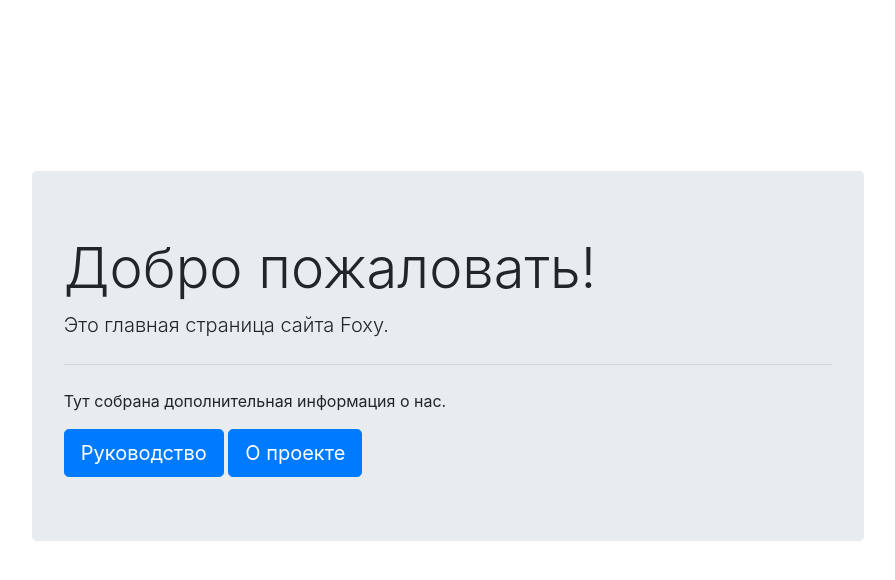
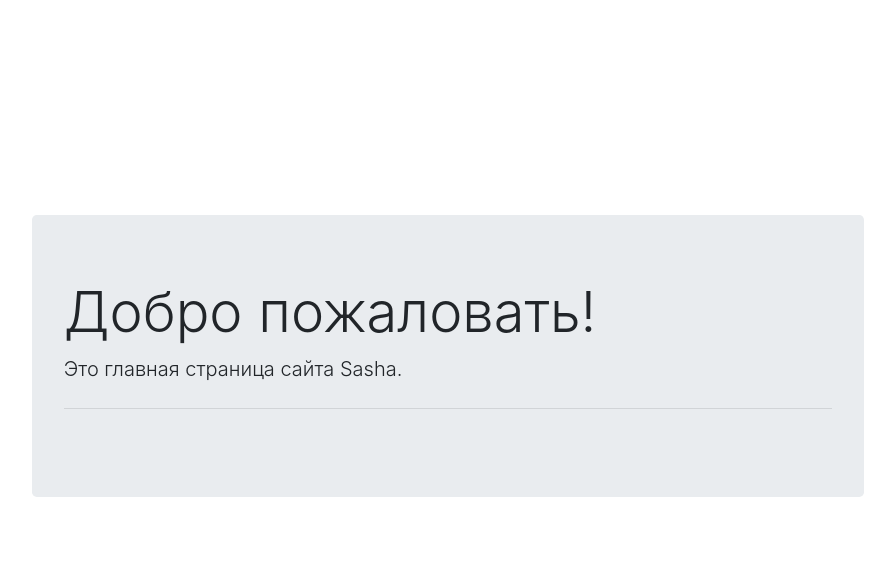
Before and after one commit to Adg1r/SASHA, a Django app: template Sasha/apps/templates/index.html in a window 1280 px wide. Shown: the part 56-636 px from the top of the page, without its empty margins (192-1087 px from the left). Run offline with Django 3.2, Linux system fonts and the light colour scheme; the template is opened without the code that fills it, so the values that code supplies are empty; a user stored in the database is signed in; parts of the project's set-up code (start-up, migrations or seed data) failed here and were passed over; some libraries are stand-ins or nearby versions.

Commit message:
some changes

```diff
--- a/Sasha/Sasha/asgi.py
+++ b/Sasha/Sasha/asgi.py
@@ -1,5 +1,5 @@
 """
-ASGI config for cum project.
+ASGI config for Sasha project.
 
 It exposes the ASGI callable as a module-level variable named ``application``.
 
--- a/Sasha/Sasha/settings.py
+++ b/Sasha/Sasha/settings.py
@@ -142,8 +142,8 @@ MEDIA_ROOT = os.path.join(BASE_DIR, "media")
 #EMAIL_BACKEND = 'django.core.mail.backends.smtp.EmailBackend'
 #EMAIL_HOST = 'smtp.gmail.com'
 #EMAIL_PORT = 465
-#EMAIL_HOST_USER = 'majorkir05@gmail.com'
-#EMAIL_HOST_PASSWORD = '25092001Kir'
+#EMAIL_HOST_USER = ''
+#EMAIL_HOST_PASSWORD = ''
 #EMAIL_USE_SSL = True
 #DEFAULT_FROM_EMAIL = EMAIL_HOST_USER
 
--- a/Sasha/Sasha/urls.py
+++ b/Sasha/Sasha/urls.py
@@ -1,4 +1,4 @@
-"""cum URL Configuration
+"""Sasha URL Configuration
 
 The `urlpatterns` list routes URLs to views. For more information please see:
     https://docs.djangoproject.com/en/3.1/topics/http/urls/
--- a/Sasha/apps/templates/header.html
+++ b/Sasha/apps/templates/header.html
@@ -1,5 +1,5 @@
 <nav class="navbar fixed-top navbar-expand-lg navbar-dark" style="background-color: {{theme.base_color}};">
-  <a class="navbar-brand" href="/">FOXY</a>
+  <a class="navbar-brand" href="/">Sasha</a>
   <button class="navbar-toggler" type="button" data-toggle="collapse" data-target="#navbarNav" aria-controls="navbarNav" aria-expanded="false" aria-label="Toggle navigation">
     <span class="navbar-toggler-icon"></span>
   </button>
--- a/Sasha/apps/templates/index.html
+++ b/Sasha/apps/templates/index.html
@@ -2,11 +2,8 @@
 {% block content %}
 <div class="jumbotron w-75">
     <h1 class="display-4">Добро пожаловать!</h1>
-    <p class="lead">Это главная страница сайта Foxy.</p>
+    <p class="lead">Это главная страница сайта Sasha.</p>
     <hr class="my-4">
-    <p>Тут собрана дополнительная информация о нас.</p>
-    <button type="button" class="btn btn-primary btn-lg" data-toggle="modal" data-target="#instructionModal">Руководство</button>
-    <button type="button" class="btn btn-primary btn-lg" data-toggle="modal" data-target="#aboutModal">О проекте</button>
 </div>
 
 <div class="modal fade" id="instructionModal" tabindex="-1" role="dialog" aria-labelledby="instructionModalTitle" aria-hidden="true">
--- a/Sasha/apps/views.py
+++ b/Sasha/apps/views.py
@@ -124,12 +124,8 @@ def profile_reg_page(request):
                         )
                         theme.save()
 
-                        # Аккаунты пользователя в вк и тг
-                        user_accounts = models.UserAccounts(user=user, user_vk="", user_tg="")
-                        user_accounts.save()
-
                         current_site = get_current_site(request)
-                        mail_subject = 'Активация аккаунта на сайте FOXY'
+                        mail_subject = 'Активация аккаунта на сайте Sasha'
                         message = render_to_string('registration/reg_confirm_email.html', {
                             'user': user,
                             'domain': current_site.domain,
```
Also changed, not shown: Sasha/apps/models.py (+0 -11 lines).
